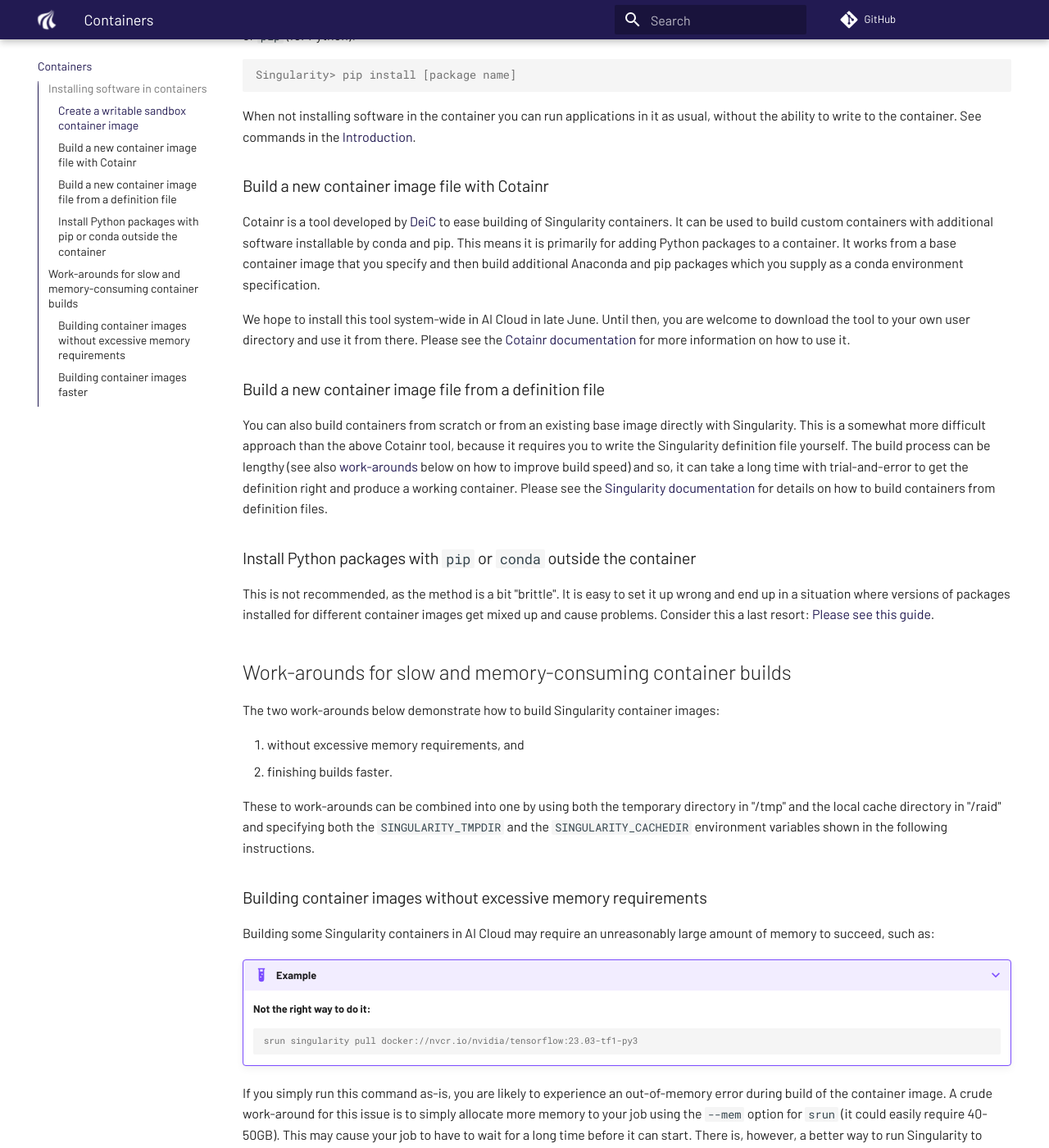
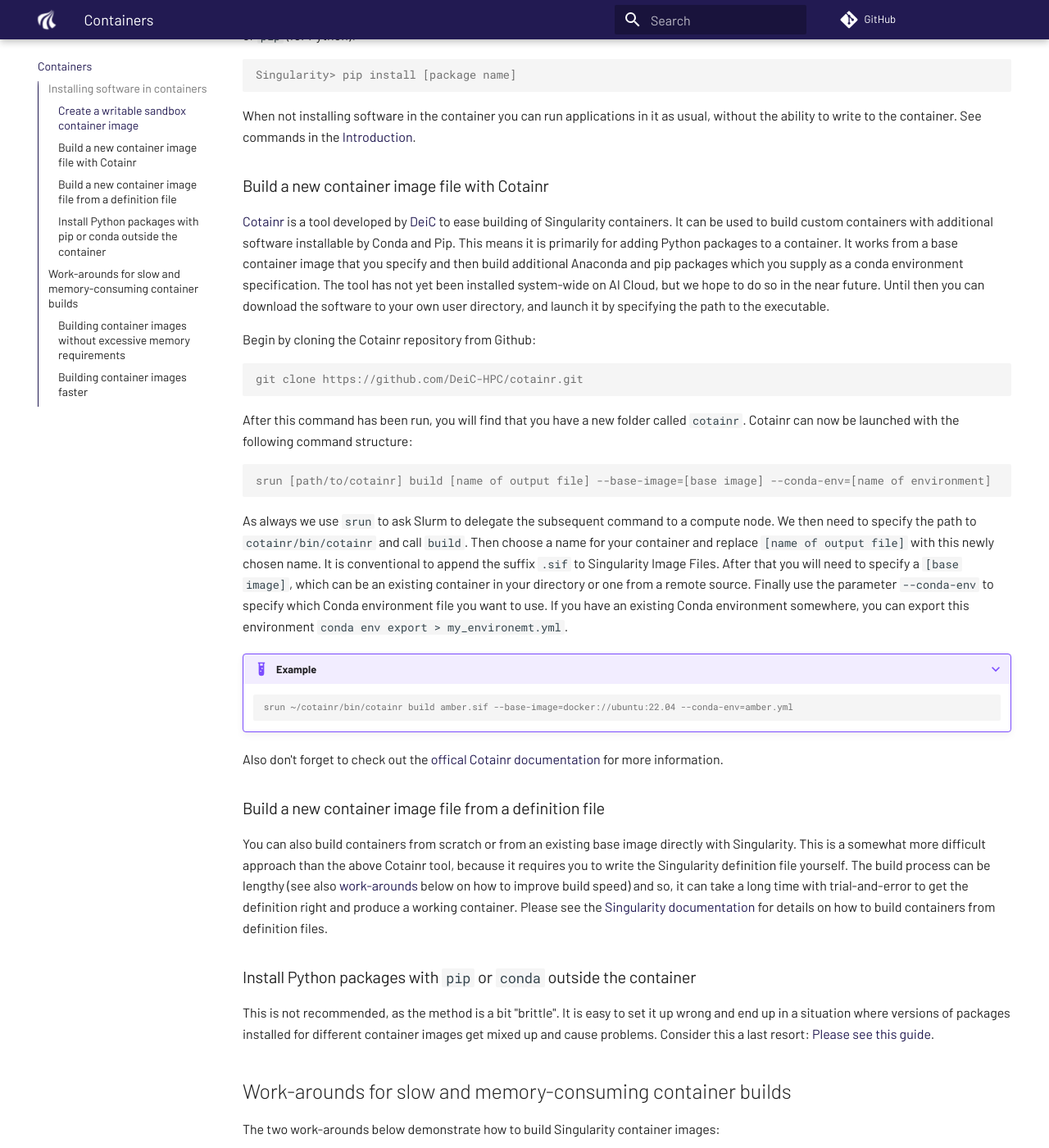
Before and after one commit to aau-claaudia/aicloud-docs, an MkDocs documentation site: the page built from docs/singularity.md, in a window 1280 px wide and 1400 px high, scrolled down 1233 px. Shown: the whole window at 82% size. Built offline with MkDocs 1.6.1 and Material for MkDocs 9.7.7, drawn with Linux system fonts in a browser that asks for light colours; comment, search, counter and statistics services are not loaded; some of the changed text lies outside the part shown.

Commit message:
Cotainr section now has command suggestions

````diff
--- a/docs/singularity.md
+++ b/docs/singularity.md
@@ -26,9 +26,9 @@
 ```console
 srun singularity build --sandbox [sandbox-dir-name] [container image]
 ```
-where you replace `[sandbox-dir-name]` by a name you decide for the
+where you replace `[sandbox-dir-name]` with a name you decide for the
 directory that holds your sandbox container, and replace `[container
-image]` by the name of a container image you already have in AI Cloud
+image]` with the name of a container image you already have in AI Cloud
 (e.g. "pytorch_23.04-py3.sif") or the URI of a container to download
 (e.g. "docker://nvcr.io/nvidia/pytorch:23.04-py3").
 
@@ -63,19 +63,34 @@
 
 ### Build a new container image file with Cotainr
 
-Cotainr is a tool developed by [DeiC]() to ease building of
-Singularity containers. It can be used to build custom containers with
-additional software installable by conda and pip. This means it is
-primarily for adding Python packages to a container. It works from a
-base container image that you specify and then build additional
-Anaconda and pip packages which you supply as a conda environment
-specification.
+[Cotainr]("https://cotainr.readthedocs.io/en/stable/index.html") is a tool developed by [DeiC]("https://www.deic.dk/en/om-deic") to ease building of Singularity containers.
+It can be used to build custom containers with additional software installable by Conda and Pip. This means it is primarily for adding Python packages to a container.
+It works from a base container image that you specify and then build additional Anaconda and pip packages which you supply as a conda environment specification.
+The tool has not yet been installed system-wide on AI Cloud, but we hope to do so in the near future.
+Until then you can download the software to your own user directory, and launch it by specifying the path to the executable.
 
-We hope to install this tool system-wide in AI Cloud in late
-June. Until then, you are welcome to download the tool to your own
-user directory and use it from there. Please see the [Cotainr
-documentation](https://cotainr.readthedocs.io/en/latest/index.html)
-for more information on how to use it.
+
+Begin by cloning the Cotainr repository from Github:
+```console
+git clone https://github.com/DeiC-HPC/cotainr.git
+
+```
+After this command has been run, you will find that you have a new folder called `cotainr`.
+Cotainr can now be launched with the following command structure:
+```console
+srun [path/to/cotainr] build [name of output file] --base-image=[base image] --conda-env=[name of environment]
+```
+
+As always we use `srun` to ask Slurm to delegate the subsequent command to a compute node.
+We then need to specify the path to `cotainr/bin/cotainr` and call `build`. Then choose a name for your container and replace `[name of output file]` with this newly chosen name. It is conventional to append the suffix `.sif` to Singularity Image Files.
+After that you will need to specify a `[base image]`, which can be an existing container in your directory or one from a remote source. Finally use the parameter `--conda-env` to specify which Conda environment file you want to use. If you have an existing Conda environment somewhere, you can export this environment `conda env export > my_environemt.yml`.
+
+???+ example
+    ```console
+    srun ~/cotainr/bin/cotainr build amber.sif --base-image=docker://ubuntu:22.04 --conda-env=amber.yml
+    ```
+
+Also don't forget to check out the [offical Cotainr documentation]("https://cotainr.readthedocs.io/en/stable/index.html") for more information.
 
 ### Build a new container image file from a definition file
 
````
